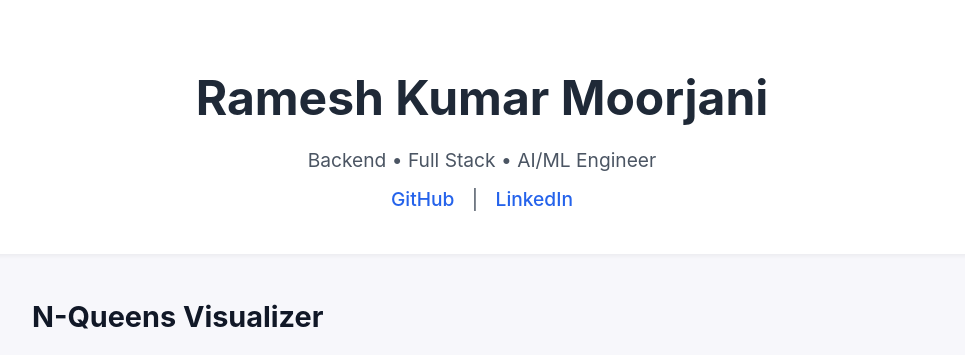
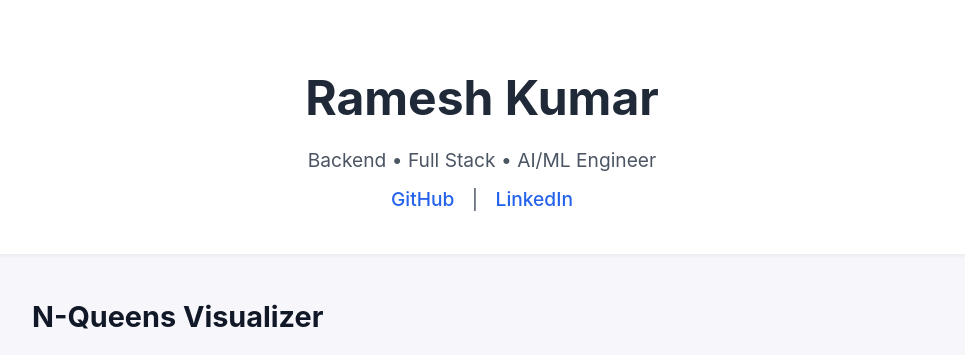
Before and after one commit to rameshmoorjani/rameshmoorjani.github.io, a plain HTML site: page index.html in a window 1280 px wide. Shown: the top 355 px of the page, without its empty margins (158-1123 px from the left). Drawn offline with Linux system fonts and the light colour scheme.

Commit message:
Update index.html

```diff
--- a/index.html
+++ b/index.html
@@ -70,7 +70,7 @@
 </head>
 <body>
   <header>
-    <h1>Ramesh Kumar Moorjani</h1>
+    <h1>Ramesh Kumar</h1>
     <p>Backend • Full Stack • AI/ML Engineer</p>
     <p>
       <a href="https://github.com/rameshmoorjani" target="_blank">GitHub</a> |
```
